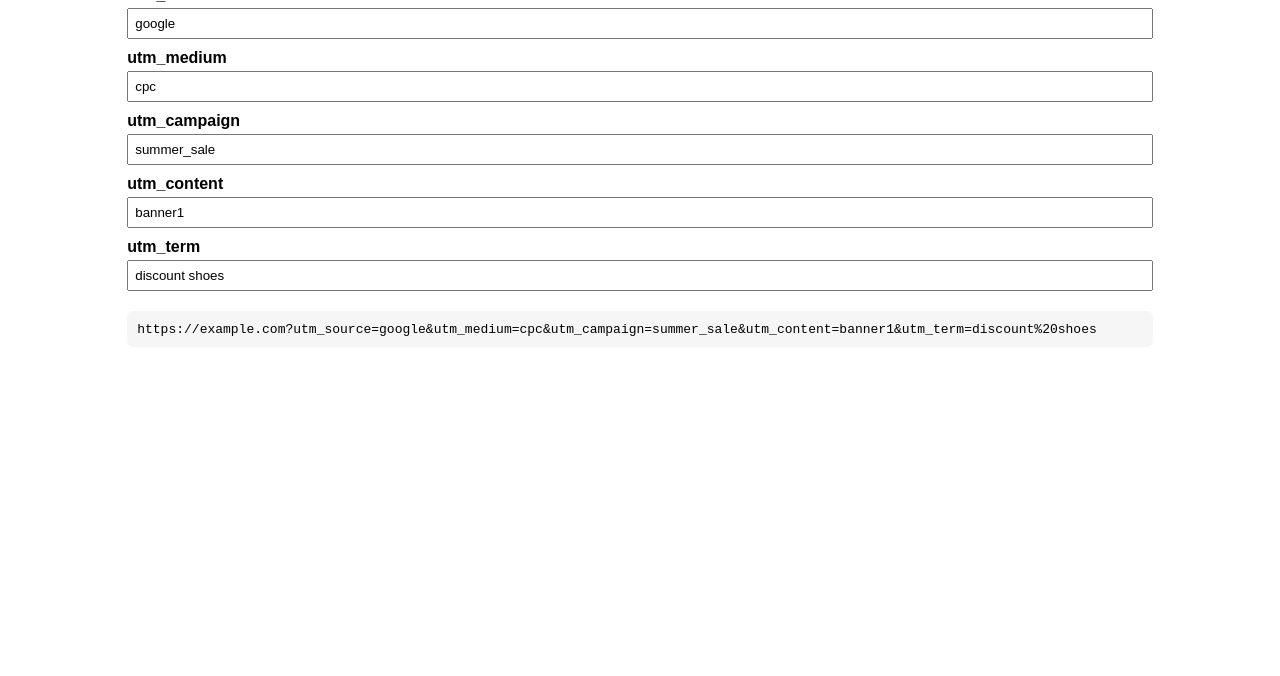
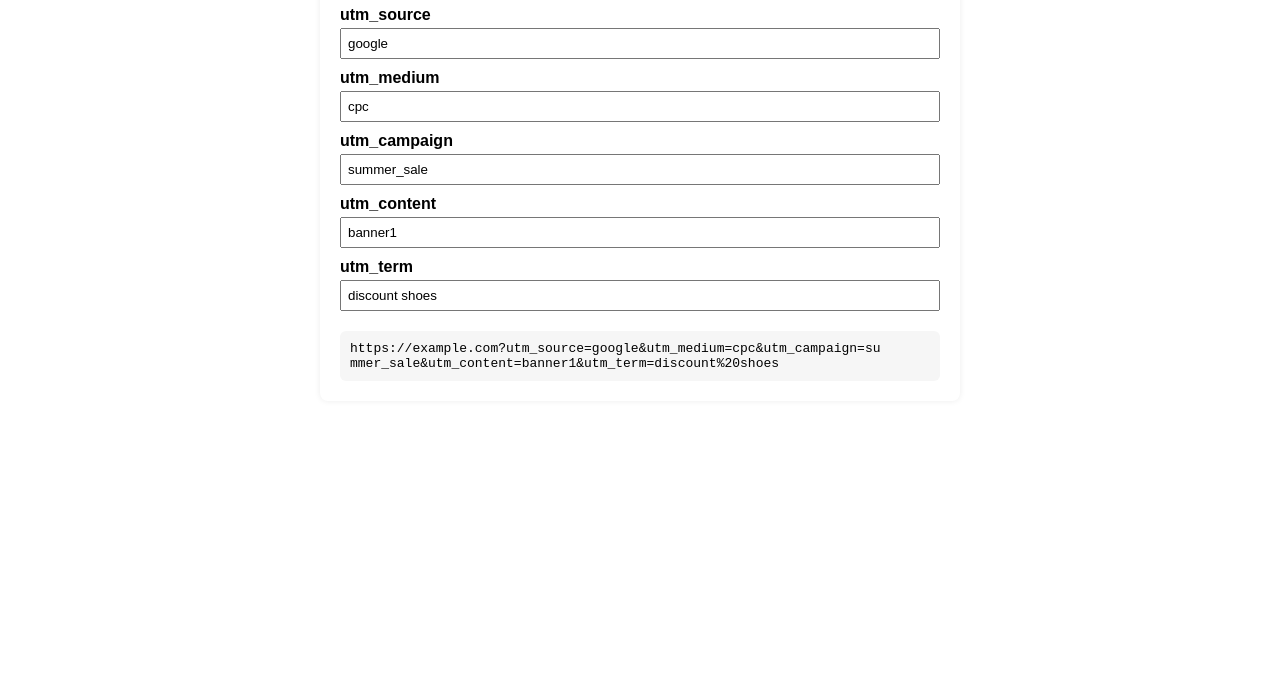
Before and after one commit to bogdanvrublevsky/link-generator, a plain HTML site: page index.html in a window 1280 px wide. Shown: the part 124-800 px from the top of the page. Drawn offline with Linux system fonts and the light colour scheme.

Commit message:
shadow and padding for main element

```diff
--- a/style.css
+++ b/style.css
@@ -12,7 +12,10 @@ body {
 }
 
 main {
-    max-width: 1200px;
+    max-width: 600px;
+    box-shadow: 0 0 6px rgba(0, 0, 0, 0.08);
+    border-radius: 8px;
+    padding: 20px;
 }
 
 label {
```
